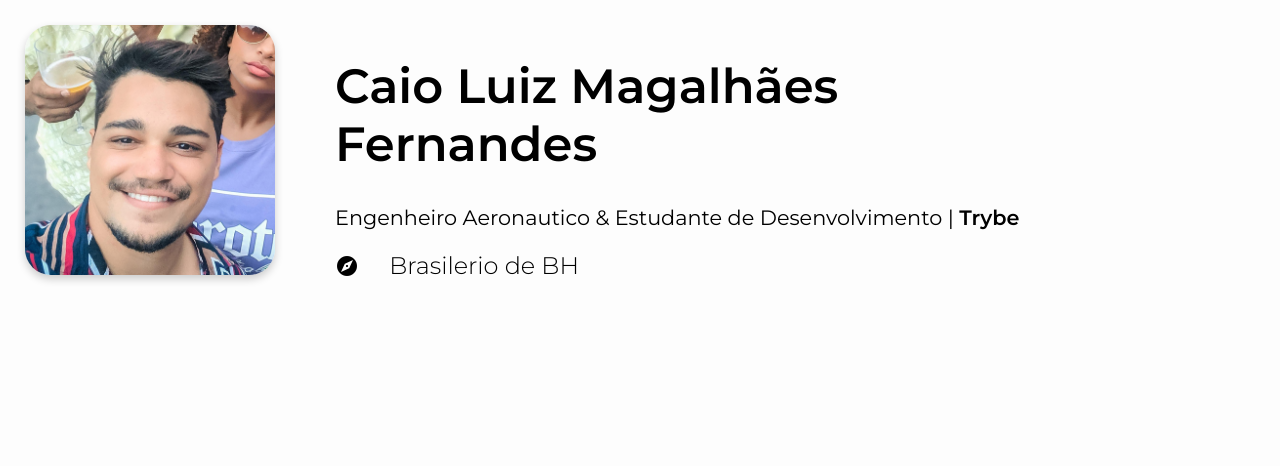
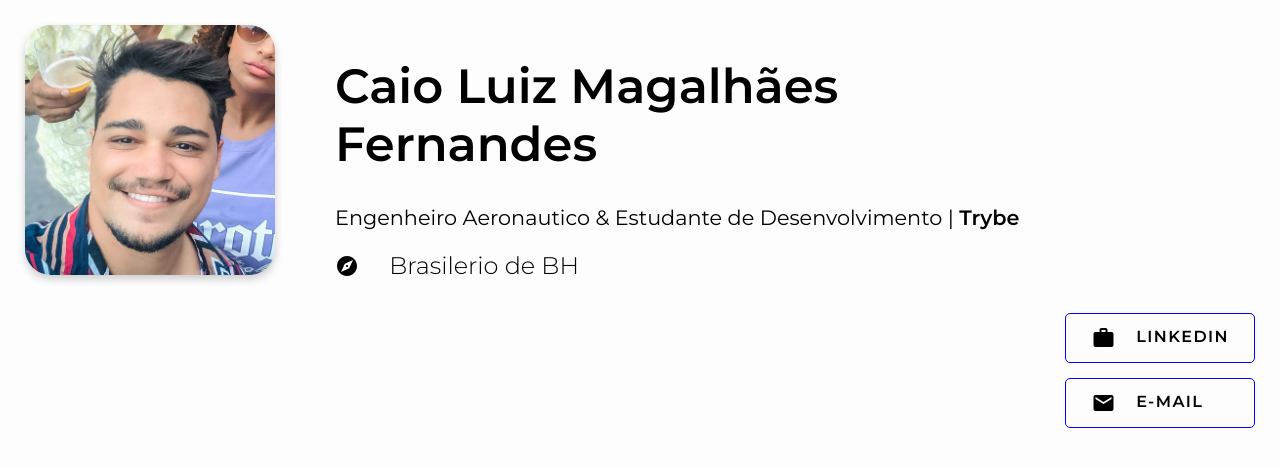
Before and after one commit to caiolmf/caiolmf.github.io, a plain HTML site: page index.html in a window 1280 px wide. Drawn offline with Linux system fonts and the light colour scheme.

Commit message:
Add contact section on the profile header. Section with two links, linkedin and email

```diff
--- a/css/main.css
+++ b/css/main.css
@@ -2,7 +2,7 @@ body {
     margin: 0px;
 
     /* background-color: #E6EED6; */
-    background-color: #fdfdfd;
+    background-color: #fdfdfd !important;
     font-family: 'Montserrat', sans-serif;
 
 }
@@ -69,3 +69,42 @@ body {
 #profile-location span {
     vertical-align: middle;
 }
+
+#profile-contact {
+    float: right;
+
+    padding-top: 32px;
+}
+
+.contact-btn {
+    margin-bottom: 15px;
+    border: 1px solid blue;
+    padding: 12px;
+    padding-left: 25px;
+    padding-right: 25px;
+    border-radius: 5px;
+
+    text-transform: uppercase;
+    color: black;
+    font-weight: 600;
+    letter-spacing: .0892857143em;
+    line-height: inherit;
+
+    cursor: default;
+}
+
+.contact-btn:hover {
+    background-color: #E6EED6;
+}
+
+.contact-btn i {
+    margin-right: 15px;
+
+}
+
+a.btn-link {
+    display: block;
+    height: 100%;
+    width: 100%;
+    text-decoration: none;
+}
--- a/index.html
+++ b/index.html
@@ -27,6 +27,20 @@
                     </div>
                 </div>
             </div>
+            <div id="profile-contact">
+                <a href="https://www.linkedin.com/in/caio-magalh%C3%A3es-b75554120/" class="btn-link">
+                    <div class="contact-btn">
+                        <i class="material-icons">work</i>
+                        LinkedIn
+                    </div>
+                </a>
+                <a href="mailto:caio.lmf@gmail.com" class="btn-link">
+                    <div class="contact-btn">
+                        <i class="material-icons">email</i>
+                        E-mail
+                    </div>
+                </a>
+            </div>
         </div>
     </div>
 </body>
```
